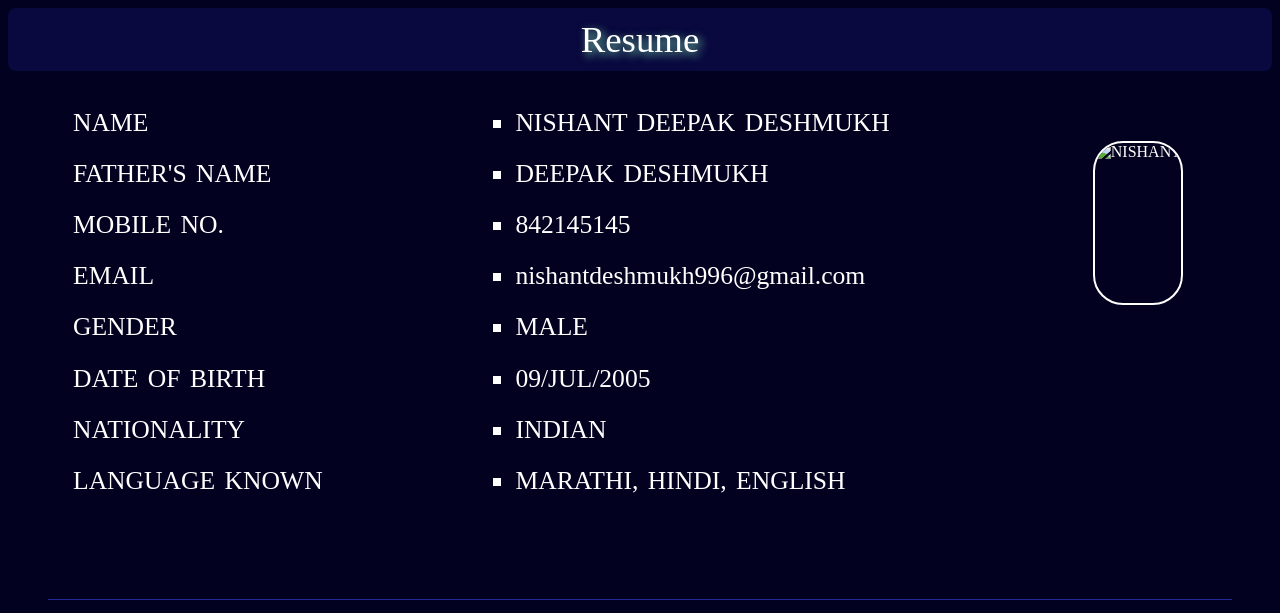
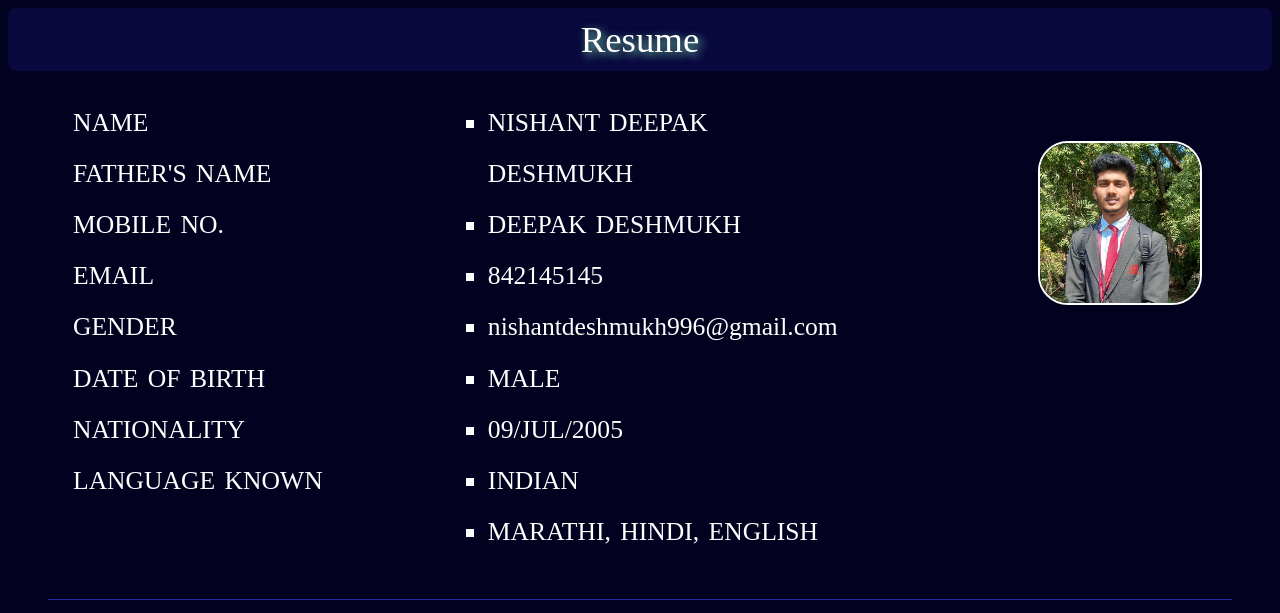
Before and after one commit to NishantSCOE/Website, a plain HTML site: page nishant.html in a window 1280 px wide. Shown: the top 613 px of the page. Drawn offline with Linux system fonts and the light colour scheme.

Commit message:
Update nishant.html

```diff
--- a/nishant.html
+++ b/nishant.html
@@ -50,7 +50,7 @@
         </ul>
       </div>
       <div class="div3">
-        <img src="/Websitee/images/mypic.jpg" alt="nishant" />
+        <img src="/Website/images/mypic.jpg" alt="nishant" />
       </div>
     </div>
     <hr />
```
